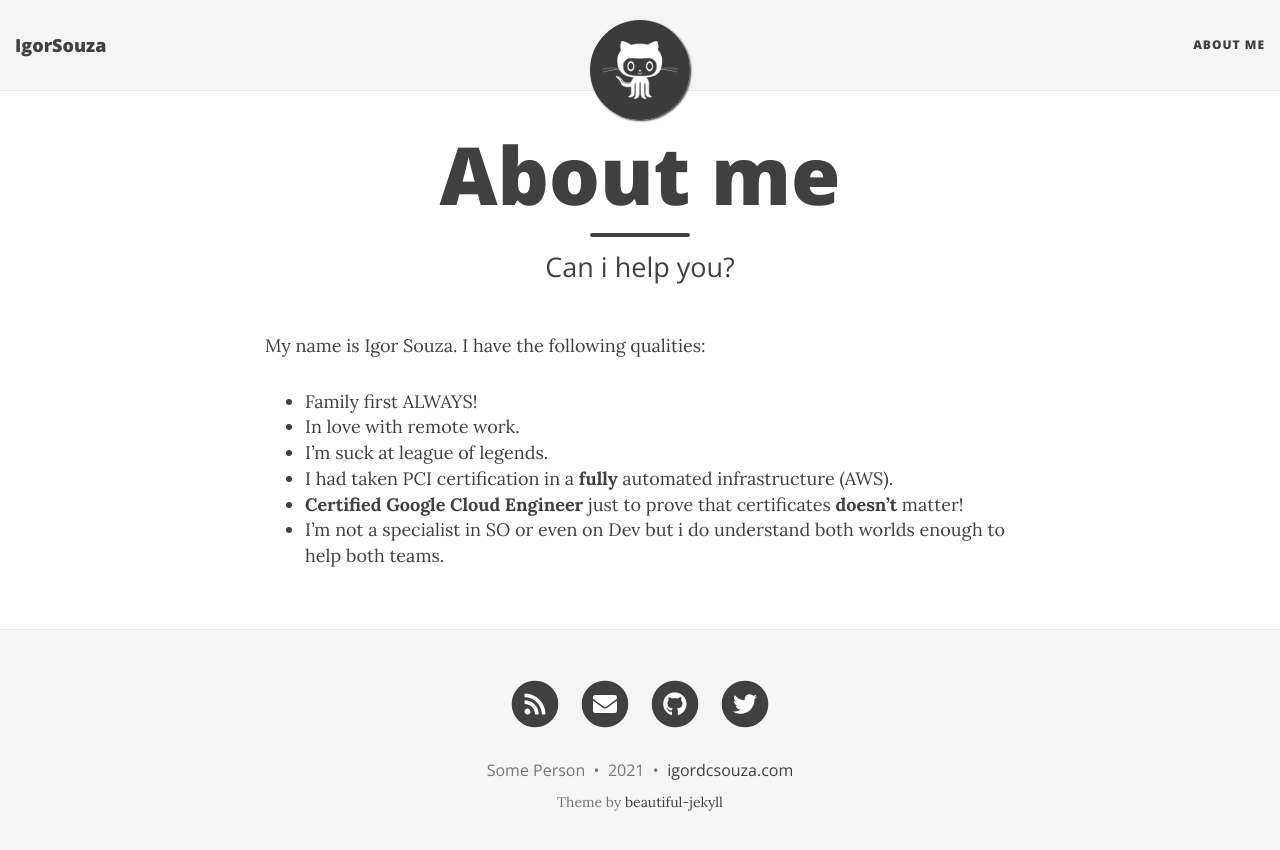
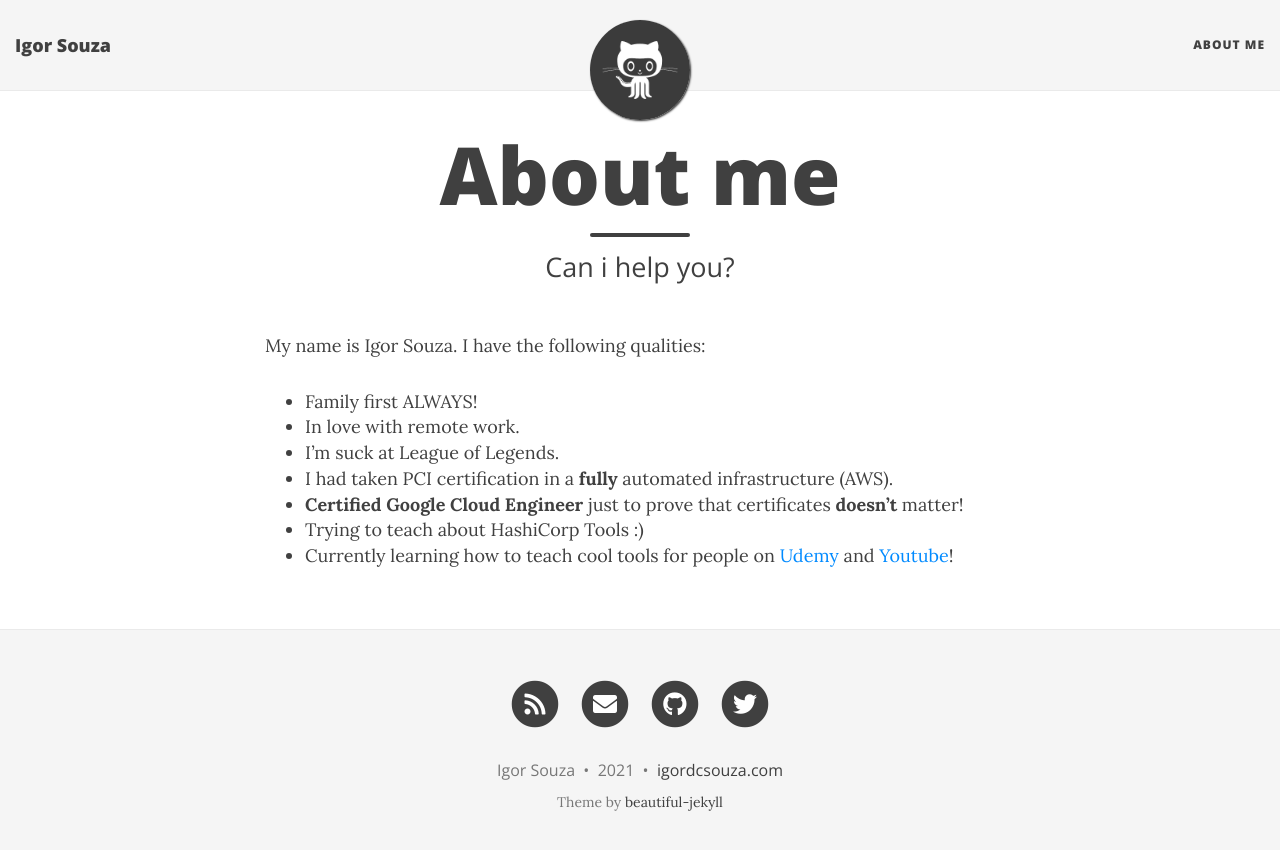
Before and after one commit to igordcsouza/igordcsouza.github.io, a Jekyll site: the page built from aboutme.md, in a window 1280 px wide. Shown: the top 850 px of the page. Built offline with Jekyll 4.4.1, drawn with Linux system fonts in a browser that asks for light colours; nearby versions of some CDN libraries.

```diff
--- a/_config.yml
+++ b/_config.yml
@@ -1,7 +1,7 @@
 # --- General options --- #
 
 # Name of website
-title: IgorSouza
+title: Igor Souza
 
 # Short description of your site
 description: This is my open version of my Evernote!
@@ -60,7 +60,7 @@ footer-link-col: "#404040"
 # Change all these values or delete the ones you don't want.
 # Important: you must keep the "name" parameter, everything else you can remove
 author:
-  name: Some Person
+  name: Igor Souza
 
 # Select your active Social Network Links.
 # Uncomment the links you want to show in the footer and add your information to each link.
--- a/aboutme.md
+++ b/aboutme.md
@@ -8,7 +8,8 @@ My name is Igor Souza. I have the following qualities:
 
 - Family first ALWAYS!
 - In love with remote work.
-- I'm suck at league of legends.
+- I'm suck at League of Legends.
 - I had taken PCI certification in a **fully** automated infrastructure (AWS).
 - **Certified Google Cloud Engineer** just to prove that certificates **doesn't** matter!
-- I'm not a specialist in SO or even on Dev but i do understand both worlds enough to help both teams.
+- Trying to teach about HashiCorp Tools :)
+- Currently learning how to teach cool tools for people on [Udemy](https://www.udemy.com/course/terraform-na-pratica/?referralCode=6DAB87D1325C238B4745) and [Youtube](https://www.youtube.com/channel/UC3yoPZJdjwOjrHWy_iEP08A)!
```
Also changed, not shown: _posts/2020-04-19-consul-raft-protocol.md (added, +73 -0 lines), img/consul.png (added).
